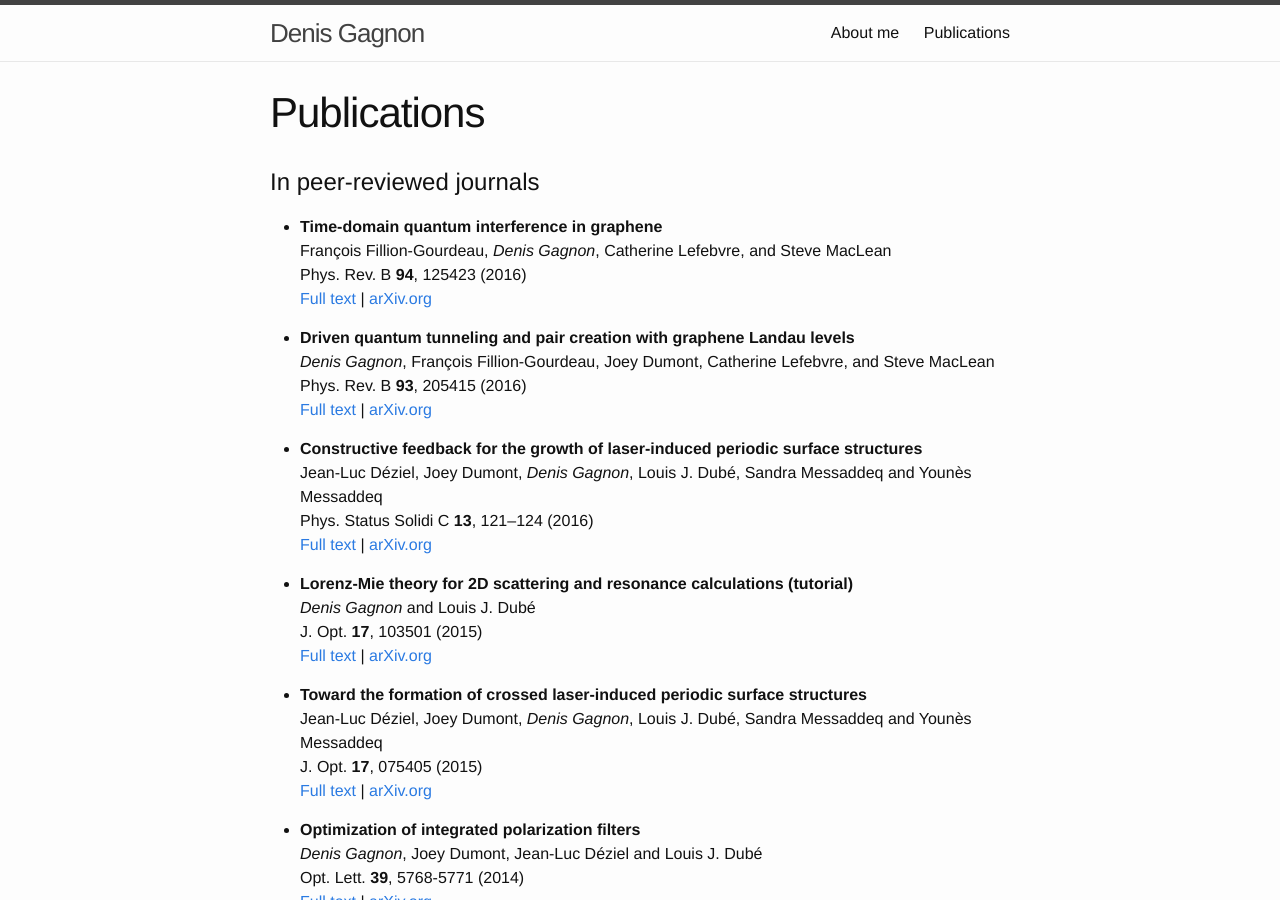
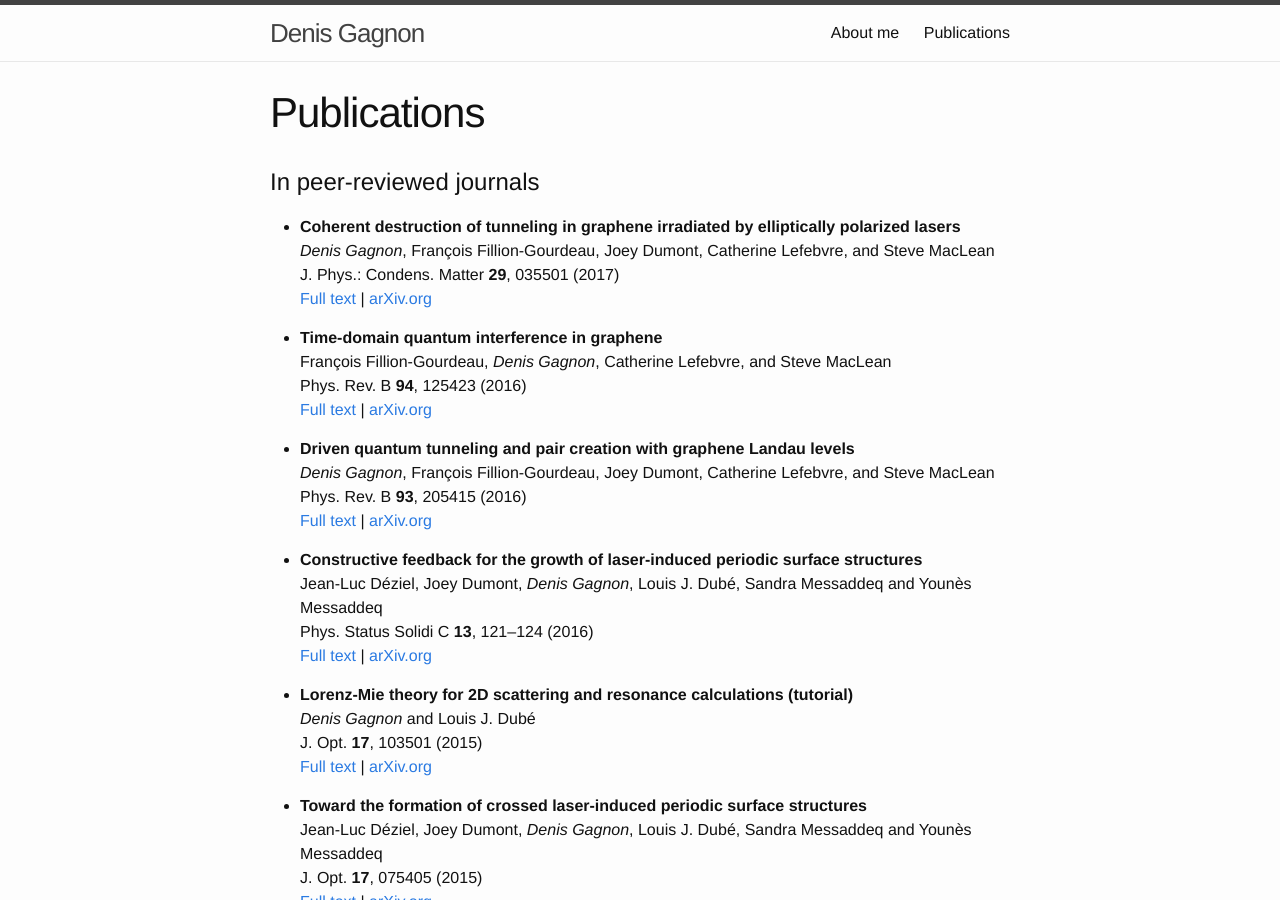
Before and after one commit to McNoggins/mcnoggins.github.io, a Jekyll site: the page built from publications.md, in a window 1280 px wide and 900 px high. Built offline with Jekyll 4.4.1, drawn with Linux system fonts in a browser that asks for light colours.

Commit message:
Update publications.md

```diff
--- a/publications.md
+++ b/publications.md
@@ -6,6 +6,12 @@ permalink: /publications/
 
 In peer-reviewed journals
 =============
+* **Coherent destruction of tunneling in graphene irradiated by elliptically polarized lasers** <br>
+*Denis Gagnon*, François Fillion-Gourdeau, Joey Dumont, Catherine Lefebvre, and Steve MacLean  <br>
+J. Phys.: Condens. Matter **29**, 035501 (2017) <br>
+[Full text](http://iopscience.iop.org/article/10.1088/0953-8984/29/3/035501){:target="_blank"} |
+[arXiv.org](https://arxiv.org/abs/1609.02821){:target="_blank"}
+
 * **Time-domain quantum interference in graphene** <br>
 François Fillion-Gourdeau, *Denis Gagnon*, Catherine Lefebvre, and Steve MacLean <br>
 Phys. Rev. B **94**, 125423 (2016) <br>
```
